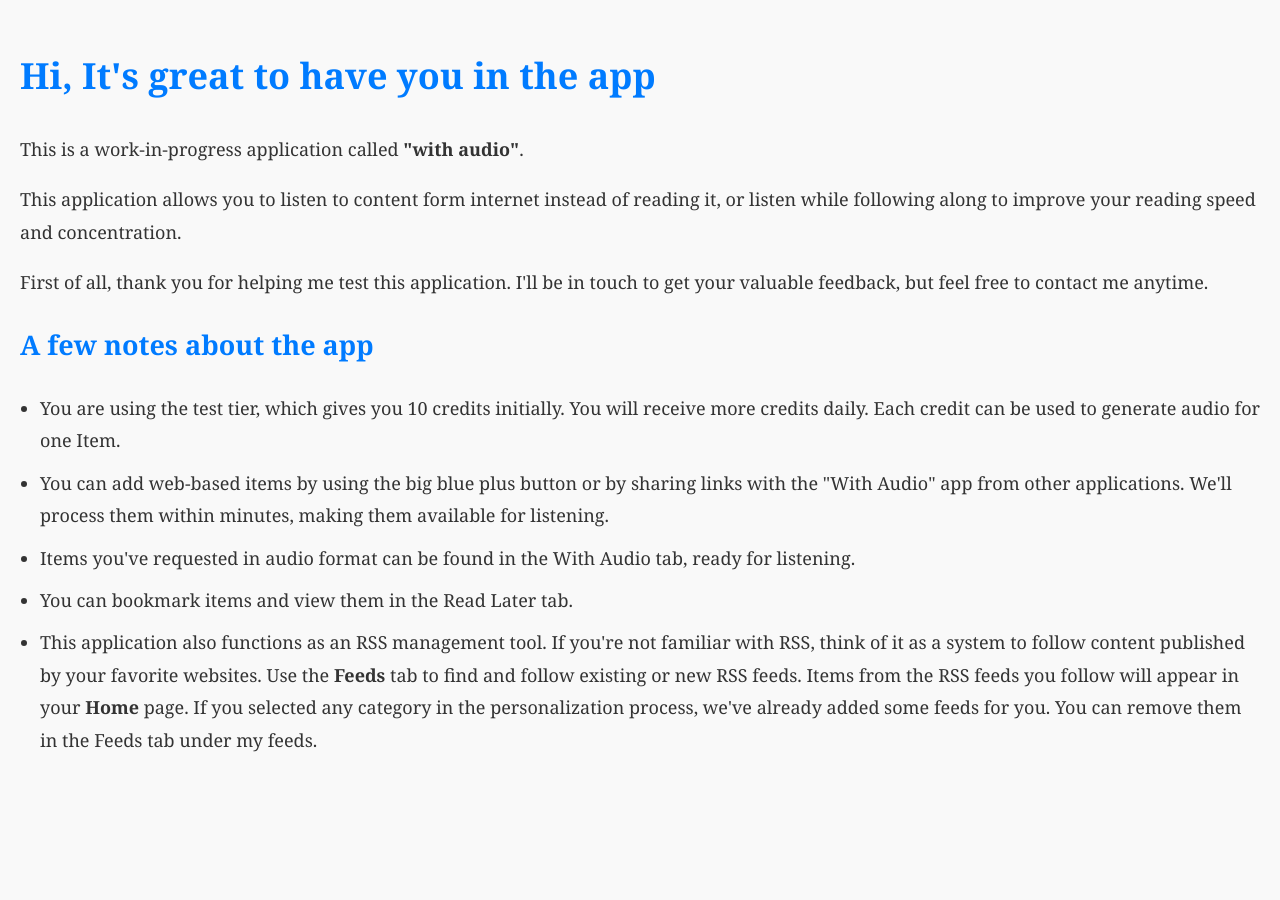
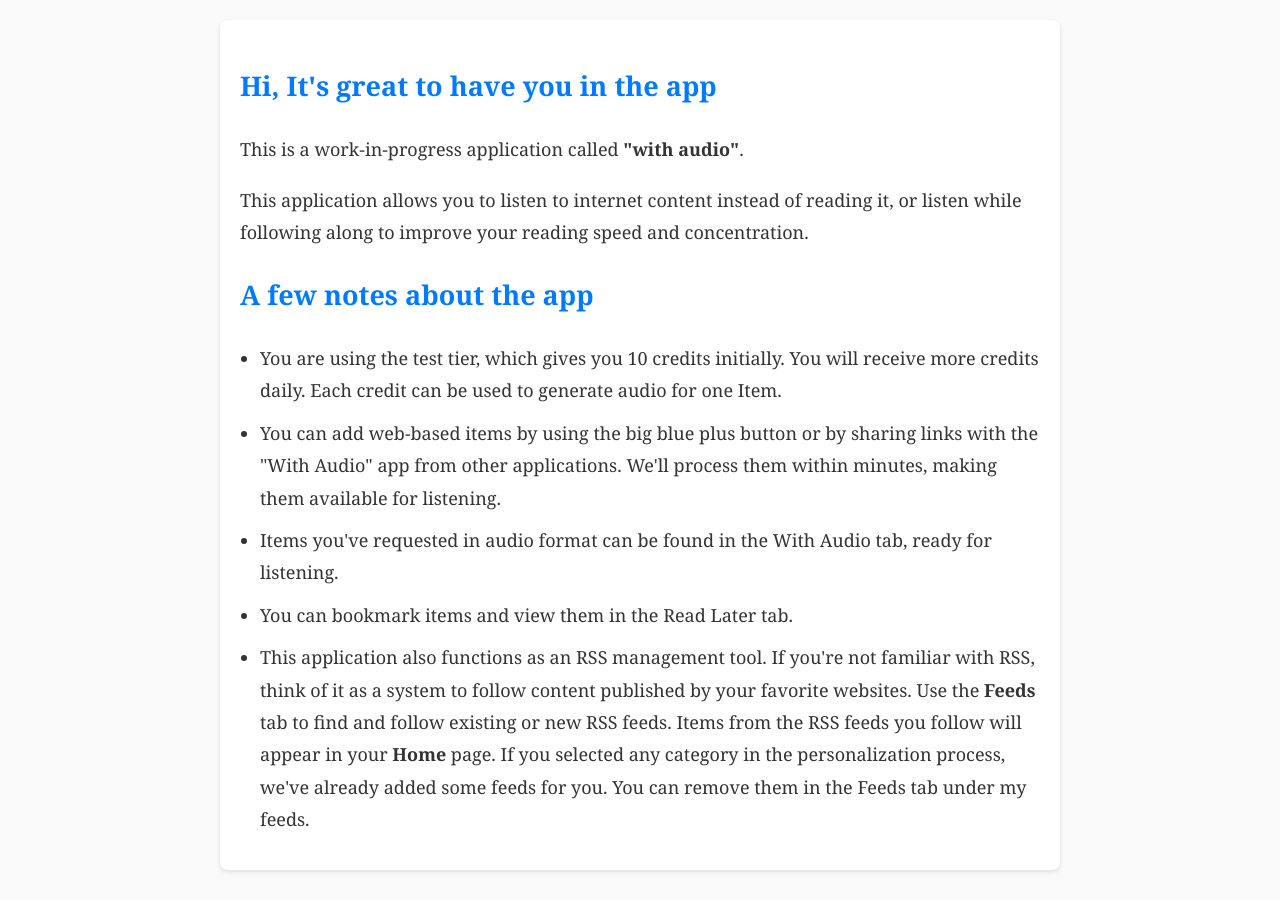
Before and after one commit to VahidMostofi/vahidmostofi.github.com, a Jekyll site: the page withaudiotutorial.html, which Jekyll copies as it is, in a window 1280 px wide. Built offline with Jekyll 4.4.1, drawn with Linux system fonts in a browser that asks for light colours.

Commit message:
Update withaudiotutorial.html

```diff
--- a/withaudiotutorial.html
+++ b/withaudiotutorial.html
@@ -3,7 +3,7 @@
   <head>
     <meta charset="UTF-8">
     <meta name="viewport" content="width=device-width, initial-scale=1.0">
-    <title>With Audio Application</title>
+    <title>Welcome to With Audio! Start here</title>
     <style>
     body {
       font-family: Georgia, serif;
@@ -38,17 +38,17 @@
   </style>
   </head>
   <body>
-
+    <main>
+      <article>
+        <header>
           <h1>Hi, It's great to have you in the app</h1>
-
+        </header>
+        <section>
           <p>This is a work-in-progress application called <strong>"with audio"</strong>.</p>
-
-    <p>This application allows you to listen to content form internet instead of reading it, or listen while following along to improve your reading speed and concentration.</p>
-
-    <p>First of all, thank you for helping me test this application. I'll be in touch to get your valuable feedback, but feel free to contact me anytime.</p>
-
+          <p>This application allows you to listen to internet content instead of reading it, or listen while following along to improve your reading speed and concentration.</p>
+        </section>
+        <section>
           <h2>A few notes about the app</h2>
-
           <ul>
             <li>You are using the test tier, which gives you 10 credits initially. You will receive more credits daily. Each credit can be used to generate audio for one Item.</li>
             <li>You can add web-based items by using the big blue plus button or by sharing links with the "With Audio" app from other applications. We'll process them within minutes, making them available for listening.</li>
@@ -56,6 +56,8 @@
             <li>You can bookmark items and view them in the Read Later tab.</li>
             <li>This application also functions as an RSS management tool. If you're not familiar with RSS, think of it as a system to follow content published by your favorite websites. Use the <strong>Feeds</strong> tab to find and follow existing or new RSS feeds. Items from the RSS feeds you follow will appear in your <strong>Home</strong> page. If you selected any category in the personalization process, we've already added some feeds for you. You can remove them in the Feeds tab under my feeds.</li>
           </ul>
-
+        </section>
+      </article>
+    </main>
   </body>
 </html>
```
Lines whose indentation alone changed are shown as unchanged.
